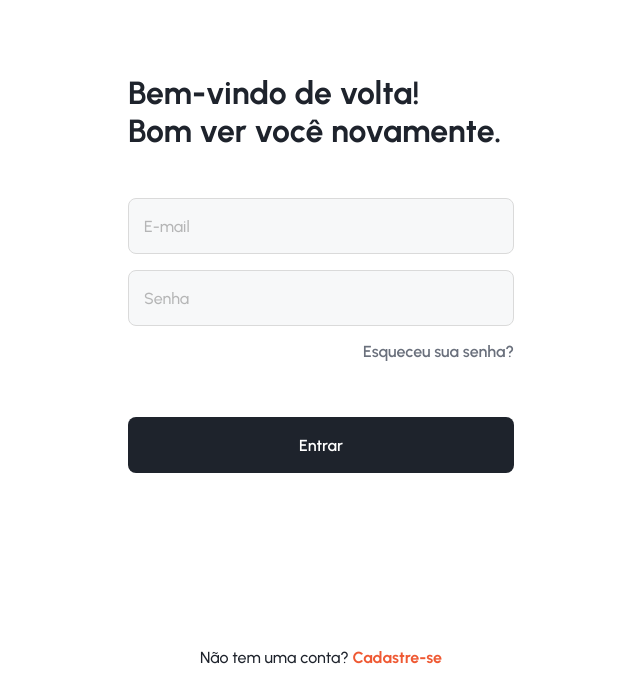
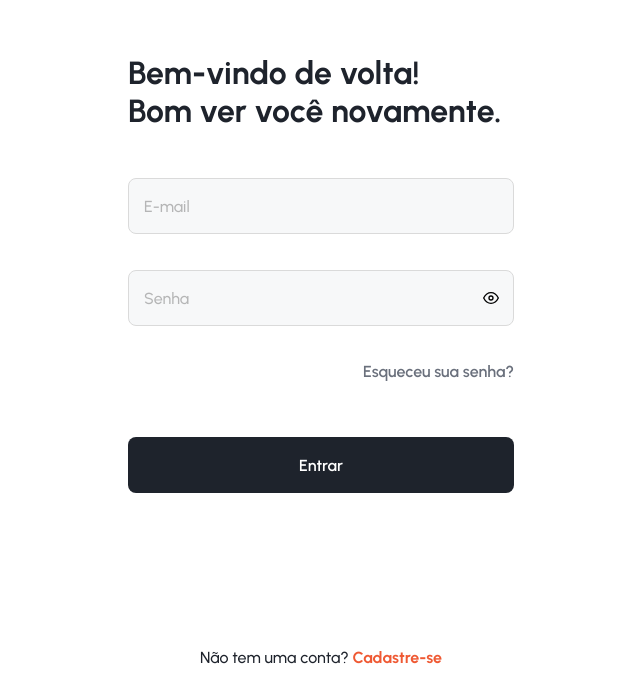
Before and after one commit to Kayke-Fujinaka/fintech-portal, a React (Create React App) app: page /login in a window 1280 px wide. Shown: the part 101-800 px from the top of the page, without its empty margins (319-959 px from the left). Built offline with nearby package versions, Linux system fonts and the light colour scheme.

Commit message:
feat: add toggle password

```diff
--- a/package.json
+++ b/package.json
@@ -17,6 +17,7 @@
     "react-dom": "^18.2.0",
     "react-helmet": "^6.1.0",
     "react-helmet-async": "^1.3.0",
+    "react-icons": "^4.12.0",
     "react-router-dom": "^6.18.0",
     "react-scripts": "5.0.1",
     "react-toastify": "^9.1.3",
--- a/src/components/Login/Input/index.tsx
+++ b/src/components/Login/Input/index.tsx
@@ -1,6 +1,7 @@
 import { ErrorMessage, Field } from 'formik';
+import { InputHTMLAttributes, useState } from 'react';
+import { FiEye, FiEyeOff } from 'react-icons/fi';
 
-import { InputHTMLAttributes } from 'react';
 import * as S from './styles';
 
 interface IInputProps extends InputHTMLAttributes<HTMLInputElement> {
@@ -15,9 +16,23 @@ export const Input = ({
   placeholder,
   ...rest
 }: IInputProps) => {
+  const [showPassword, setShowPassword] = useState(false);
+
+  const toggleShowPassword = () => setShowPassword(!showPassword);
+
   return (
     <S.InputGroup>
-      <Field name={name} type={type} placeholder={placeholder} {...rest} />
+      <Field
+        name={name}
+        type={showPassword ? 'text' : type}
+        placeholder={placeholder}
+        {...rest}
+      />
+      {type === 'password' && (
+        <S.PasswordToggle onClick={toggleShowPassword}>
+          {showPassword ? <FiEyeOff /> : <FiEye />}
+        </S.PasswordToggle>
+      )}
       <ErrorMessage name={name} className="error-message" component="div" />
     </S.InputGroup>
   );
--- a/src/components/Login/Input/styles.ts
+++ b/src/components/Login/Input/styles.ts
@@ -4,6 +4,7 @@ export const InputGroup = styled.div`
   ${({ theme }) => css`
     position: relative;
     width: 100%;
+    margin-bottom: 20px;
 
     input {
       height: 56px;
@@ -18,7 +19,29 @@ export const InputGroup = styled.div`
     }
 
     .error-message {
+      position: absolute;
+      bottom: -20px; // Posicionar abaixo do input
+      left: 0;
+      width: 100%;
+      text-align: left;
       color: ${theme.colors.danger};
     }
   `}
 `;
+
+export const PasswordToggle = styled.span`
+  position: absolute;
+  top: 50%;
+  right: 15px;
+  transform: translateY(-50%);
+  display: flex;
+  align-items: center;
+  z-index: 10;
+  cursor: pointer;
+  user-select: none;
+
+  svg {
+    height: 1em;
+    width: 1em;
+  }
+`;
```
Also changed, not shown: 1 other file (tests, documents, lock files or other folders).
